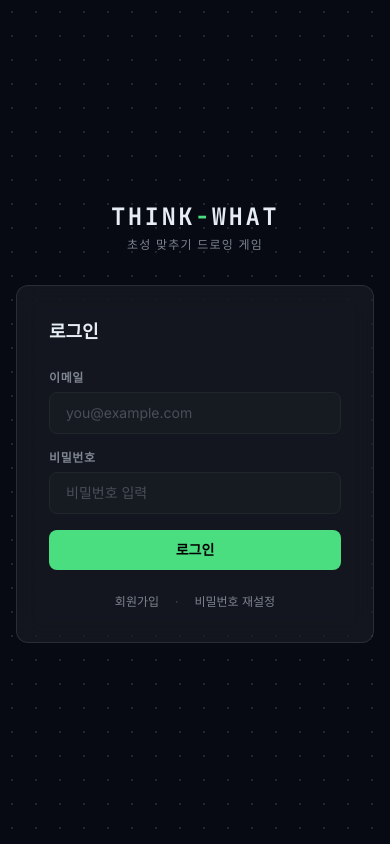
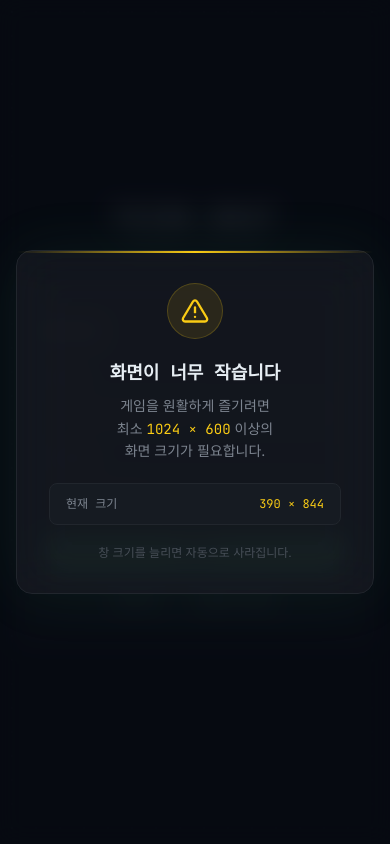
Before and after one commit to znak99/think-what, a React (Vite) app in the folder frontend/: page /login in a window 390 px wide. Built offline with nearby package versions, Linux system fonts and the light colour scheme; no server answers.

Commit message:
초성 리스트 교체, 최소 창 크기 이하일 때 경고 팝업 추가

```diff
--- a/frontend/src/App.tsx
+++ b/frontend/src/App.tsx
@@ -4,9 +4,11 @@ import LoginPage from './pages/auth/LoginPage'
 import PasswordResetPage from './pages/auth/PasswordResetPage'
 import GamePage from './pages/game/GamePage'
 import { AuthGuard } from './components/common/AuthGuard'
+import MinSizeGuard from './components/common/MinSizeGuard'
 
 function App() {
   return (
+    <MinSizeGuard>
     <BrowserRouter>
       <Routes>
         {/* 인증 */}
@@ -28,6 +30,7 @@ function App() {
         <Route path="*" element={<Navigate to="/login" replace />} />
       </Routes>
     </BrowserRouter>
+    </MinSizeGuard>
   )
 }
 
--- /dev/null
+++ b/frontend/src/components/common/MinSizeGuard.tsx
@@ -0,0 +1,59 @@
+import { useEffect, useState } from 'react'
+
+const MIN_WIDTH = 1024
+const MIN_HEIGHT = 600
+
+export default function MinSizeGuard({ children }: { children: React.ReactNode }) {
+  const [size, setSize] = useState({ w: window.innerWidth, h: window.innerHeight })
+  const tooSmall = size.w < MIN_WIDTH || size.h < MIN_HEIGHT
+
+  useEffect(() => {
+    function check() {
+      setSize({ w: window.innerWidth, h: window.innerHeight })
+    }
+    window.addEventListener('resize', check)
+    return () => window.removeEventListener('resize', check)
+  }, [])
+
+  if (!tooSmall) return <>{children}</>
+
+  return (
+    <>
+      {children}
+      <div className="fixed inset-0 z-50 flex items-center justify-center bg-[#070a12]/80 backdrop-blur-md">
+        <div className="relative mx-4 max-w-sm w-full rounded-2xl border border-[#21262d] bg-white/5 backdrop-blur-xl shadow-[0_0_60px_rgba(74,222,128,0.08)] p-8 flex flex-col items-center gap-5 animate-pop-in">
+          {/* 상단 컬러 바 */}
+          <div className="absolute top-0 left-0 right-0 h-[2px] rounded-t-2xl bg-gradient-to-r from-transparent via-yellow-400 to-transparent" />
+
+          <div className="flex items-center justify-center w-14 h-14 rounded-full bg-yellow-400/10 border border-yellow-400/20">
+            <svg width="28" height="28" viewBox="0 0 24 24" fill="none" stroke="currentColor" strokeWidth="2" strokeLinecap="round" strokeLinejoin="round" className="text-yellow-400">
+              <path d="M10.29 3.86L1.82 18a2 2 0 0 0 1.71 3h16.94a2 2 0 0 0 1.71-3L13.71 3.86a2 2 0 0 0-3.42 0z" />
+              <line x1="12" y1="9" x2="12" y2="13" />
+              <line x1="12" y1="17" x2="12.01" y2="17" />
+            </svg>
+          </div>
+
+          <div className="text-center space-y-2">
+            <p className="font-mono font-bold text-lg text-[#e6edf3]">화면이 너무 작습니다</p>
+            <p className="text-sm text-[#7d8590] leading-relaxed">
+              게임을 원활하게 즐기려면<br />
+              최소 <span className="font-mono text-yellow-400">{MIN_WIDTH} × {MIN_HEIGHT}</span> 이상의<br />
+              화면 크기가 필요합니다.
+            </p>
+          </div>
+
+          <div className="w-full rounded-lg bg-[#161b22] border border-[#21262d] px-4 py-3 flex items-center justify-between text-xs font-mono">
+            <span className="text-[#7d8590]">현재 크기</span>
+            <span className="text-yellow-400">
+              {size.w} × {size.h}
+            </span>
+          </div>
+
+          <p className="text-xs text-[#484f58] text-center">
+            창 크기를 늘리면 자동으로 사라집니다.
+          </p>
+        </div>
+      </div>
+    </>
+  )
+}
```
Also changed, not shown: 1 other file (tests, documents, lock files or other folders).
